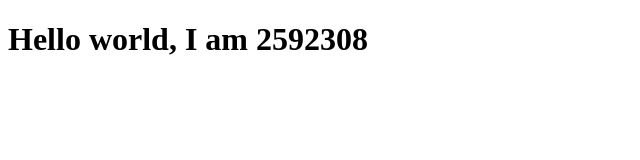
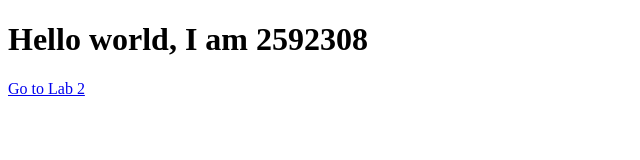
Before and after one commit to pbourtsouklis7/lab1, a plain HTML site: page index.html in a window 1280 px wide. Shown: the full height of the page, 0-640 px from the left. Drawn offline with Linux system fonts and the light colour scheme.

Commit message:
index.html

```diff
--- a/index.html
+++ b/index.html
@@ -7,5 +7,6 @@
 </head>
 <body>
     <h1>Hello world, I am 2592308</h1>
+    <a href="2592308-lab2.html">Go to Lab 2</a>
 </body>
 </html>
```
